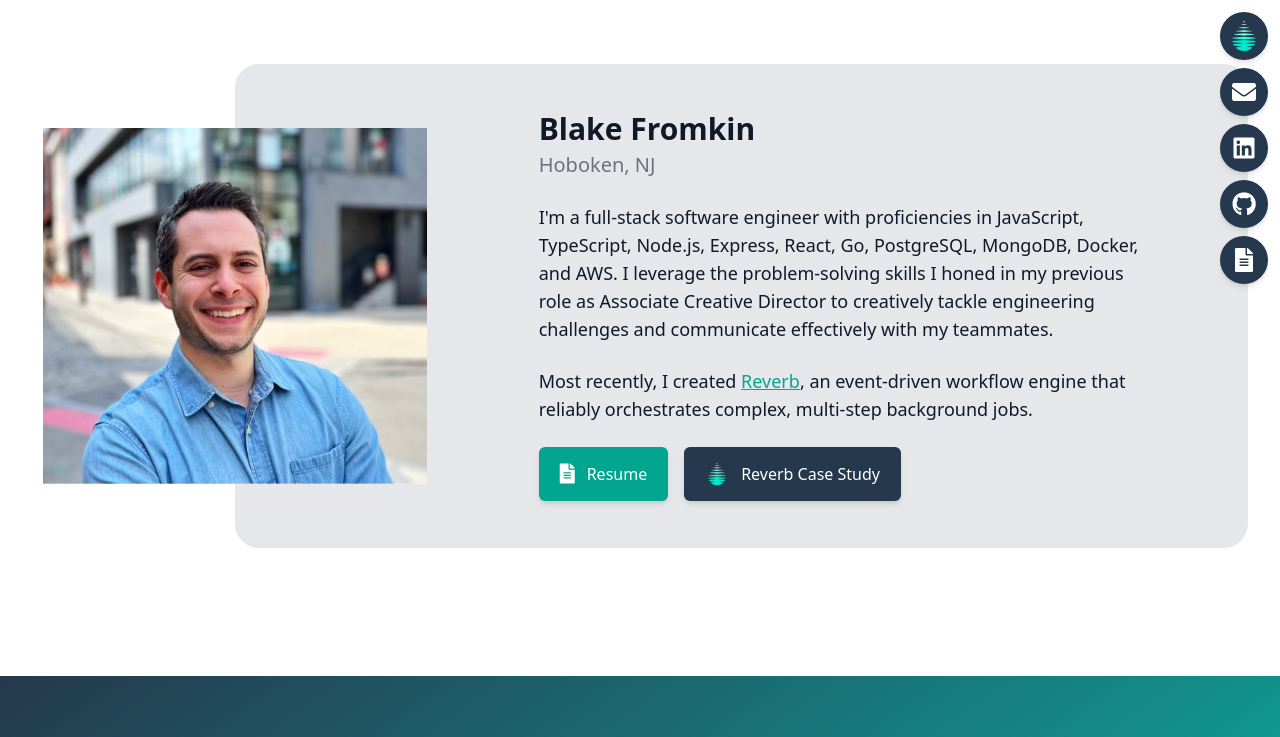
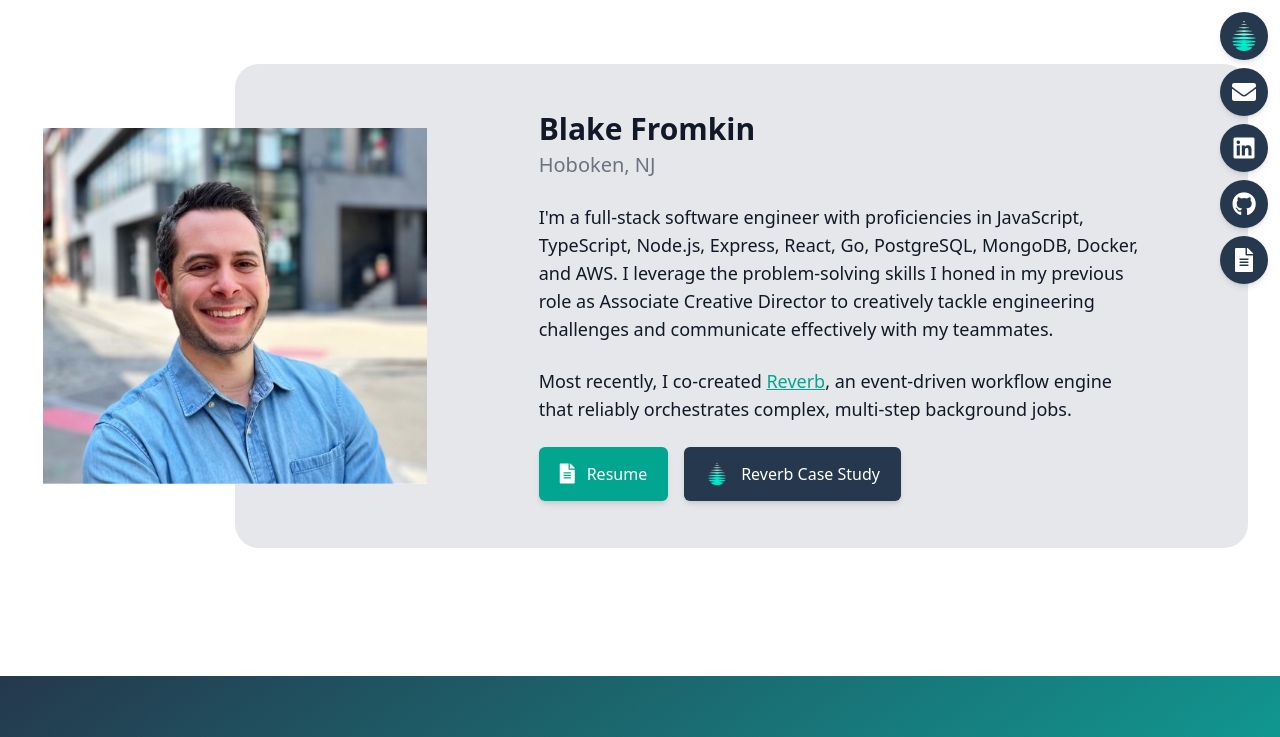
Before and after one commit to blakefromkin/blakefromkin.github.io, a website built with Vite: page index.html in a window 1280 px wide. Shown: the top 737 px of the page. Built offline with nearby package versions, Linux system fonts and the light colour scheme.

Commit message:
language tweak

```diff
--- a/index.html
+++ b/index.html
@@ -121,7 +121,7 @@
                 effectively with my teammates.
               </p>
               <p class="text-lg text-gray-900 mt-6">
-                Most recently, I created
+                Most recently, I co-created
                 <a
                   href="https://reverb-app.github.io/"
                   target="_blank"
```
